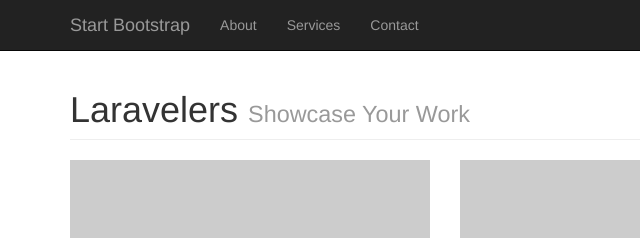
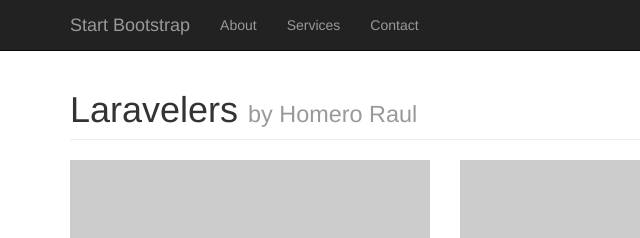
Before and after one commit to homerovargas/webpage, a plain HTML site: page index.html in a window 1280 px wide. Shown: the top 238 px of the page, 0-640 px from the left. Drawn offline with Linux system fonts and the light colour scheme; placeholder pictures from the web are drawn by us.

Commit message:
Actualizar subtítulo

```diff
--- a/index.html
+++ b/index.html
@@ -45,7 +45,7 @@
       <div class="row">
 
         <div class="col-lg-12">
-          <h1 class="page-header">Laravelers <small>Showcase Your Work</small></h1>
+          <h1 class="page-header">Laravelers <small>by Homero Raul </small></h1>
         </div>
 
       </div>
```
